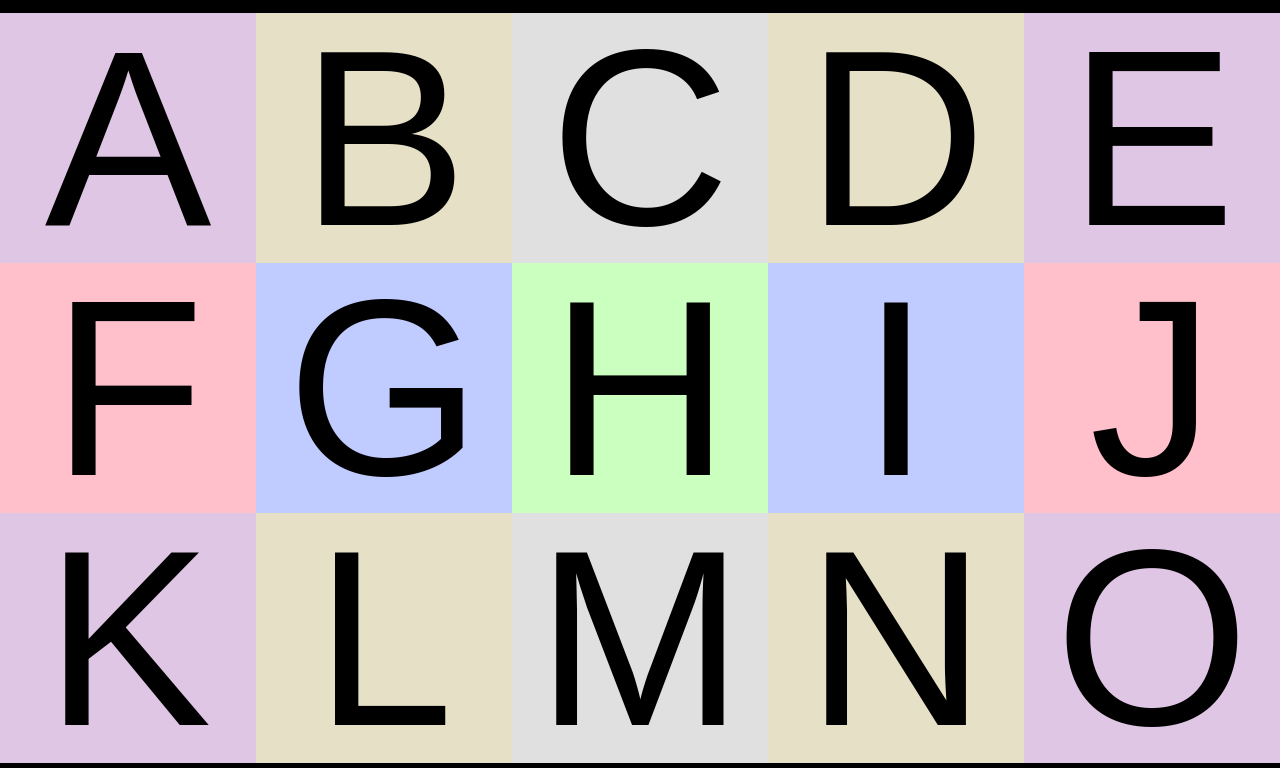
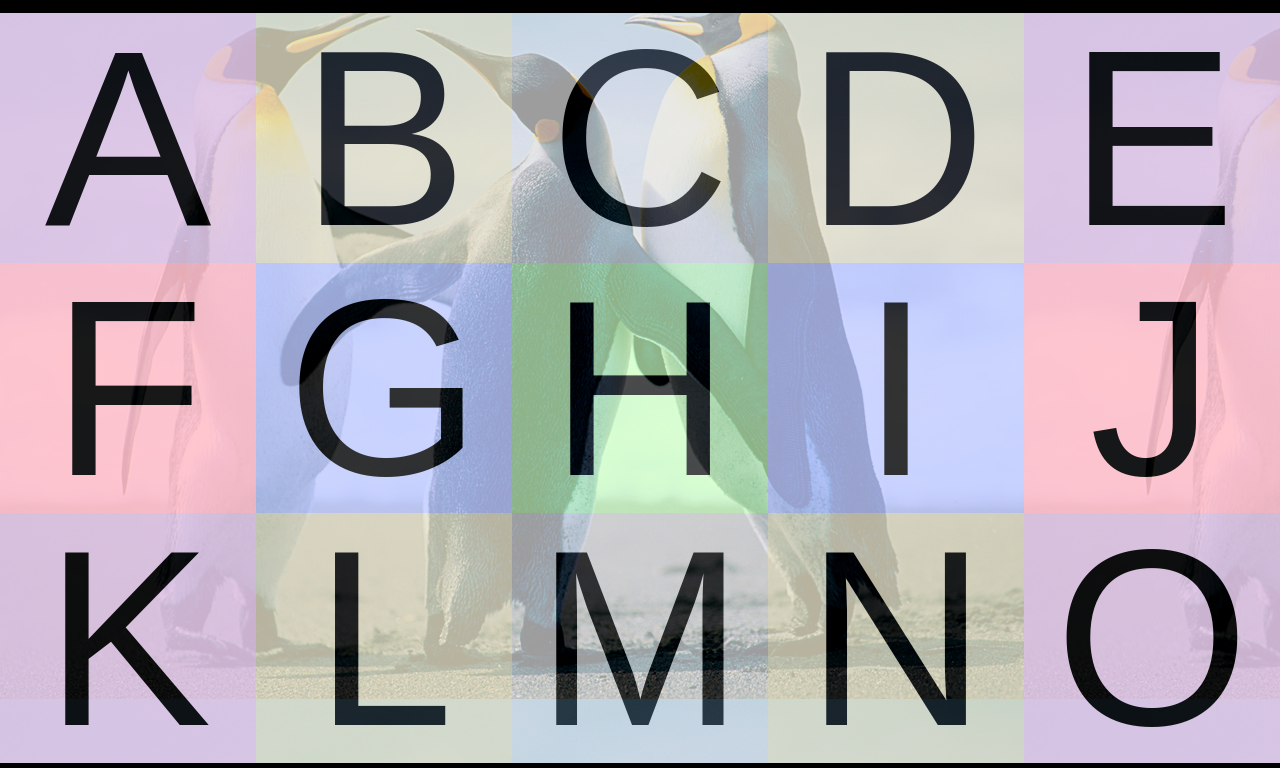
Before and after one commit to 1455714/exercice04, a plain HTML site: page index.htm in a window 1280 px wide. Shown: the part 69-837 px from the top of the page. Drawn offline with Linux system fonts and the light colour scheme.

Commit message:
ajout de transparence

```diff
--- a/less/01_petit.less
+++ b/less/01_petit.less
@@ -44,7 +44,7 @@ body{
   display : flex;
   flex-direction: column;
   font-family: arial;
-  background-image:url(images/Penguins.jpg);
+  background-image:url(../images/Penguins.jpg);
 }
 
 header, footer {
@@ -120,6 +120,11 @@ main{
           article:nth-child(3) {background-color: @triadic-2;}
           article:nth-child(4) {background-color: @triadic-1;}
           article:nth-child(5) {background-color: @couleur-base;}
+          article:nth-child(1) {opacity: .9;}
+          article:nth-child(2) {opacity: .8;}
+          article:nth-child(3) {opacity: .7;}
+          article:nth-child(4) {opacity: .8;}
+          article:nth-child(5) {opacity: .9;}
       }
       &:nth-child(odd) {
           article:nth-child(1) {background-color: @couleur-8;}
@@ -127,6 +132,11 @@ main{
           article:nth-child(3) {background-color: @couleur-10;}
           article:nth-child(4) {background-color: @couleur-9;}
           article:nth-child(5) {background-color: @couleur-8;}
+          article:nth-child(1) {opacity: .9;}
+          article:nth-child(2) {opacity: .8;}
+          article:nth-child(3) {opacity: .7;}
+          article:nth-child(4) {opacity: .8;}
+          article:nth-child(5) {opacity: .9;}
       }
     }
 }
```
Also changed, not shown: css/01_petit.css, css/style.css.
